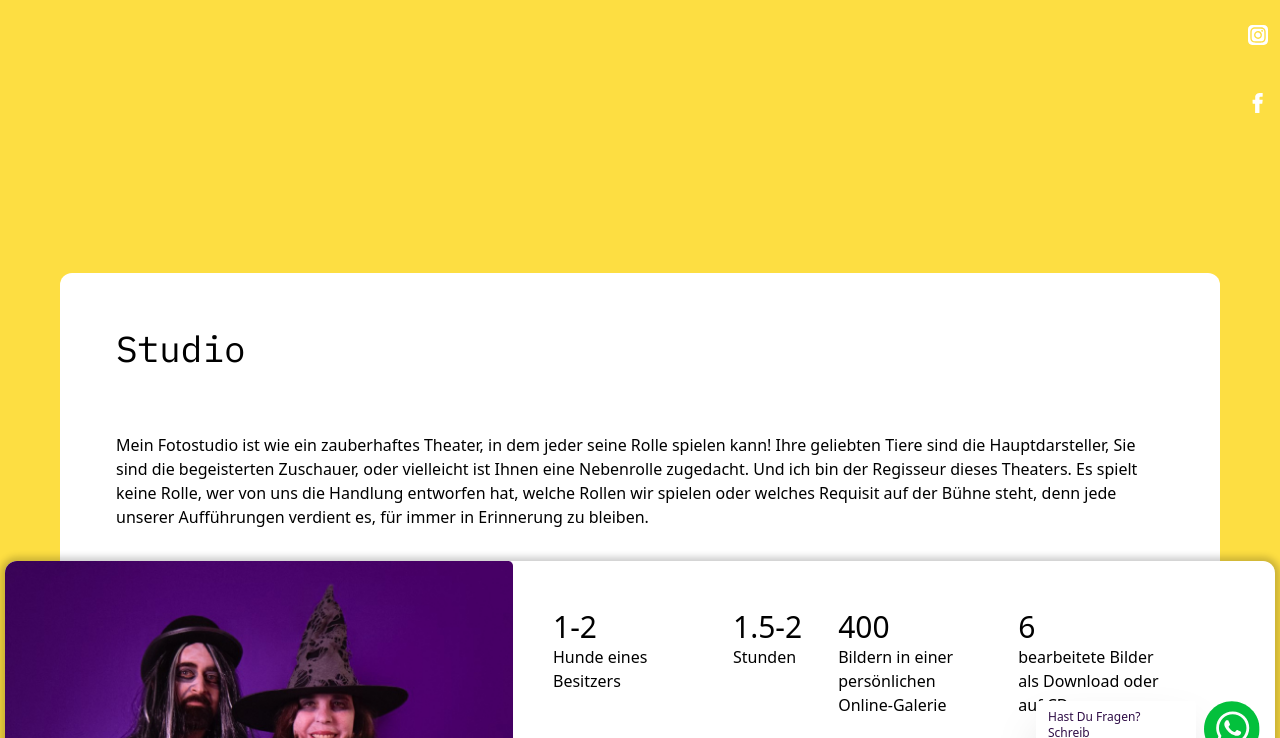
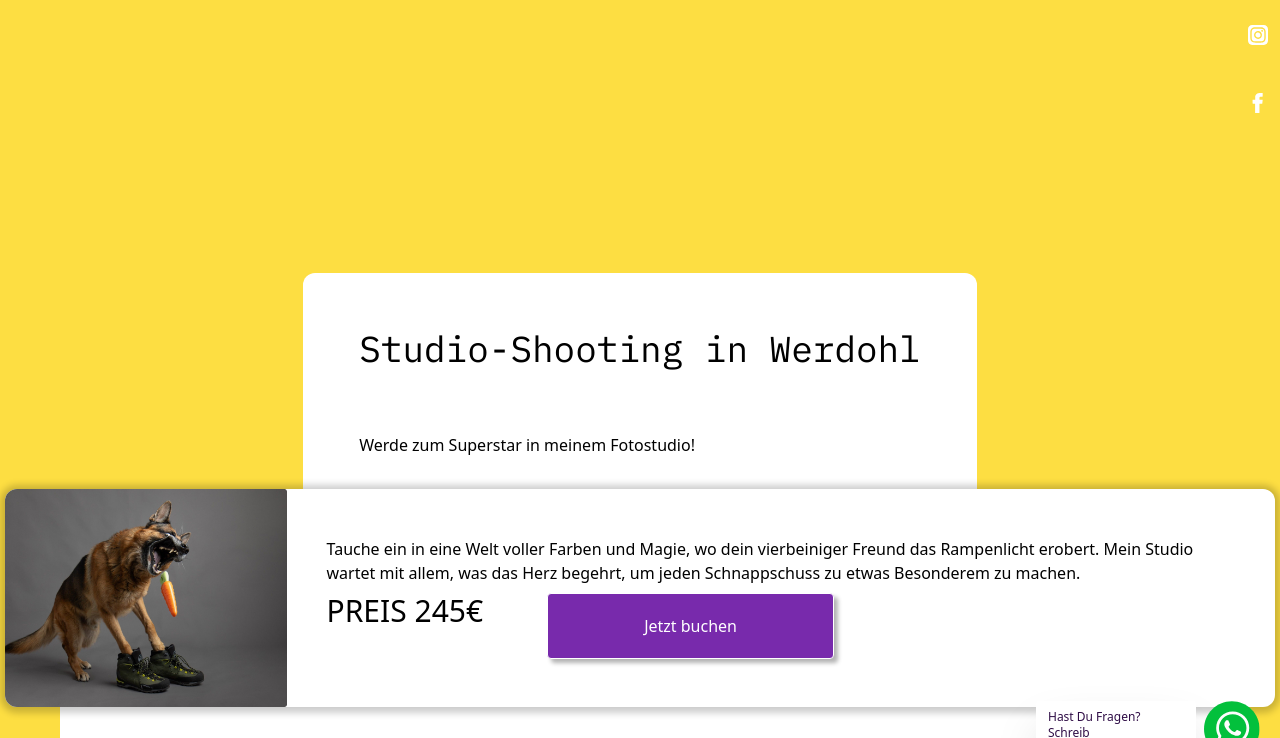
Before and after one commit to NataliItaly/tailwind-train, a website: page price.html in a window 1280 px wide. Shown: the part 195-933 px from the top of the page. Drawn offline with Linux system fonts and the light colour scheme.

Commit message:
feat: start price page

```diff
--- a/price.html
+++ b/price.html
@@ -252,7 +252,7 @@
                   class="w-2/5 h-full overflow-hidden rounded-tl-xl rounded-bl-xl"
                 >
                   <img
-                    src="./assets/images/home-page/about/shooting-list/studio.jpg"
+                    src="./assets/images/price-page/price-list/1.jpg"
                     alt="studio"
                     class="img w-full object-cover"
                   />
@@ -260,26 +260,14 @@
                 <div
                   class="flex flex-col justify-between card__text pr-12 py-12"
                 >
-                  <ul class="card__header flex gap-9 mb-16">
-                    <li class="w-fit max-w-36">
-                      <span class="text-3xl block whitespace-nowrap">1-2</span>
-                      Hunde eines Besitzers
-                    </li>
-                    <li class="w-fit max-w-36">
-                      <span class="text-3xl block whitespace-nowrap"
-                        >1.5-2</span
-                      >
-                      Stunden
-                    </li>
-                    <li class="w-fit max-w-36">
-                      <span class="text-3xl block whitespace-nowrap">400</span>
-                      Bildern in einer persönlichen Online-Galerie
-                    </li>
-                    <li class="w-fit max-w-36">
-                      <span class="text-3xl block whitespace-nowrap">6</span>
-                      bearbeitete Bilder als Download oder auf CD
-                    </li>
-                  </ul>
+                  <div class="flex">
+                    <div>
+                      Tauche ein in eine Welt voller Farben und Magie, wo dein
+                      vierbeiniger Freund das Rampenlicht erobert. Mein Studio
+                      wartet mit allem, was das Herz begehrt, um jeden
+                      Schnappschuss zu etwas Besonderem zu machen.
+                    </div>
+                  </div>
                   <div class="card__footer flex gap-16">
                     <div class="price text-3xl">
                       PREIS <span class="price__amount">245</span>€
@@ -291,8 +279,11 @@
               <div
                 class="px-14 pt-14 pb-8 max-w-[1160px] rounded-tl-xl rounded-tr-xl bg-font-color-2"
               >
-                <h3 class="design__item-title text-4xl">Studio</h3>
-                <div>
+                <h3 class="design__item-title text-4xl">
+                  Studio-Shooting in Werdohl
+                </h3>
+                <p class="italic">Werde zum Superstar in meinem Fotostudio!</p>
+                <!-- <div>
                   Mein Fotostudio ist wie ein zauberhaftes Theater, in dem jeder
                   seine Rolle spielen kann! Ihre geliebten Tiere sind die
                   Hauptdarsteller, Sie sind die begeisterten Zuschauer, oder
@@ -301,7 +292,7 @@
                   uns die Handlung entworfen hat, welche Rollen wir spielen oder
                   welches Requisit auf der Bühne steht, denn jede unserer
                   Aufführungen verdient es, für immer in Erinnerung zu bleiben.
-                </div>
+                </div> -->
               </div>
             </li>
             <li
```
Also changed, not shown: portfolio.html (+1 -1 lines), assets/images/price-page/price-list/1.jpg (added), assets/images/price-page/price-list/2.jpg (added), assets/images/price-page/price-list/3.jpg (added), assets/images/price-page/price-list/4.jpg (added).
